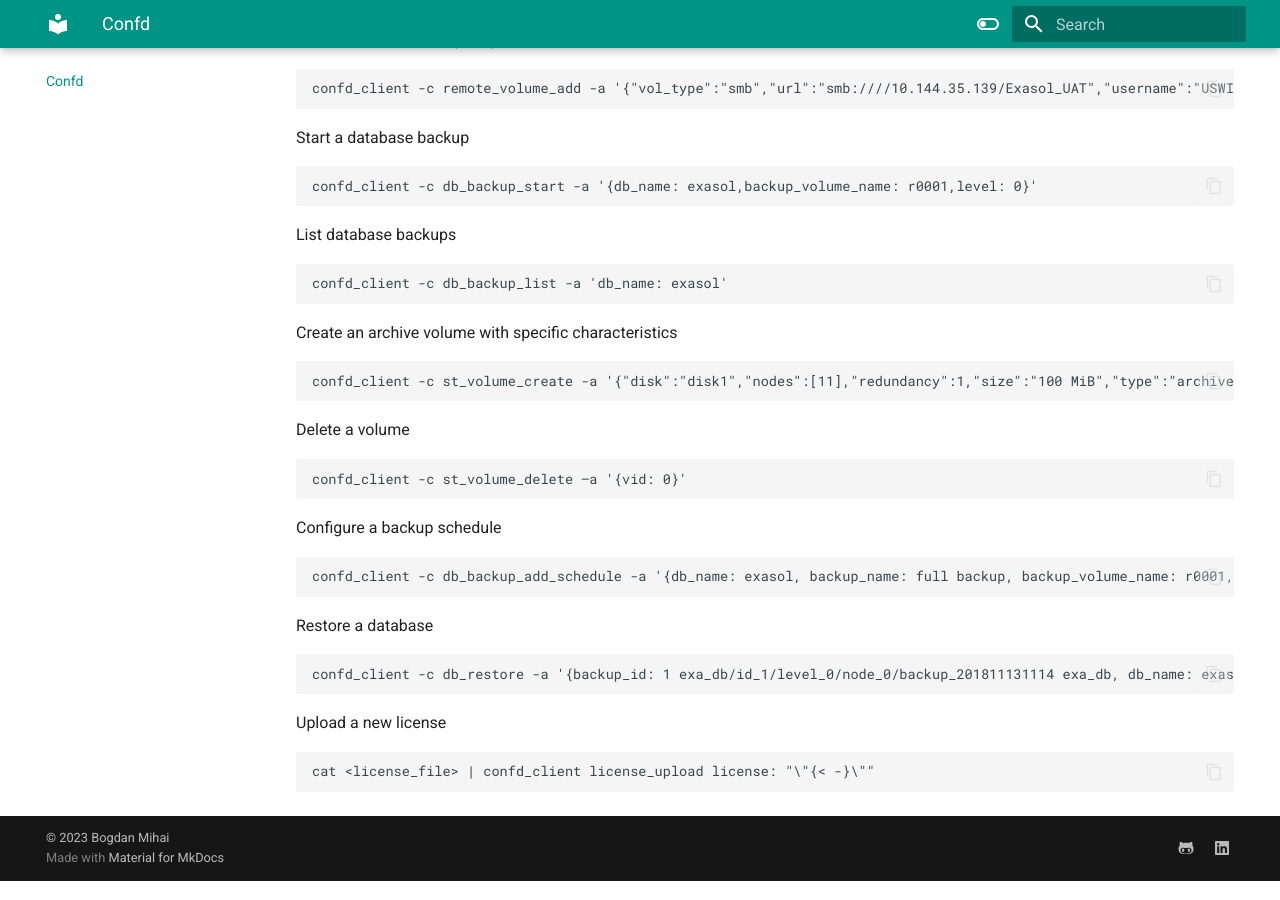
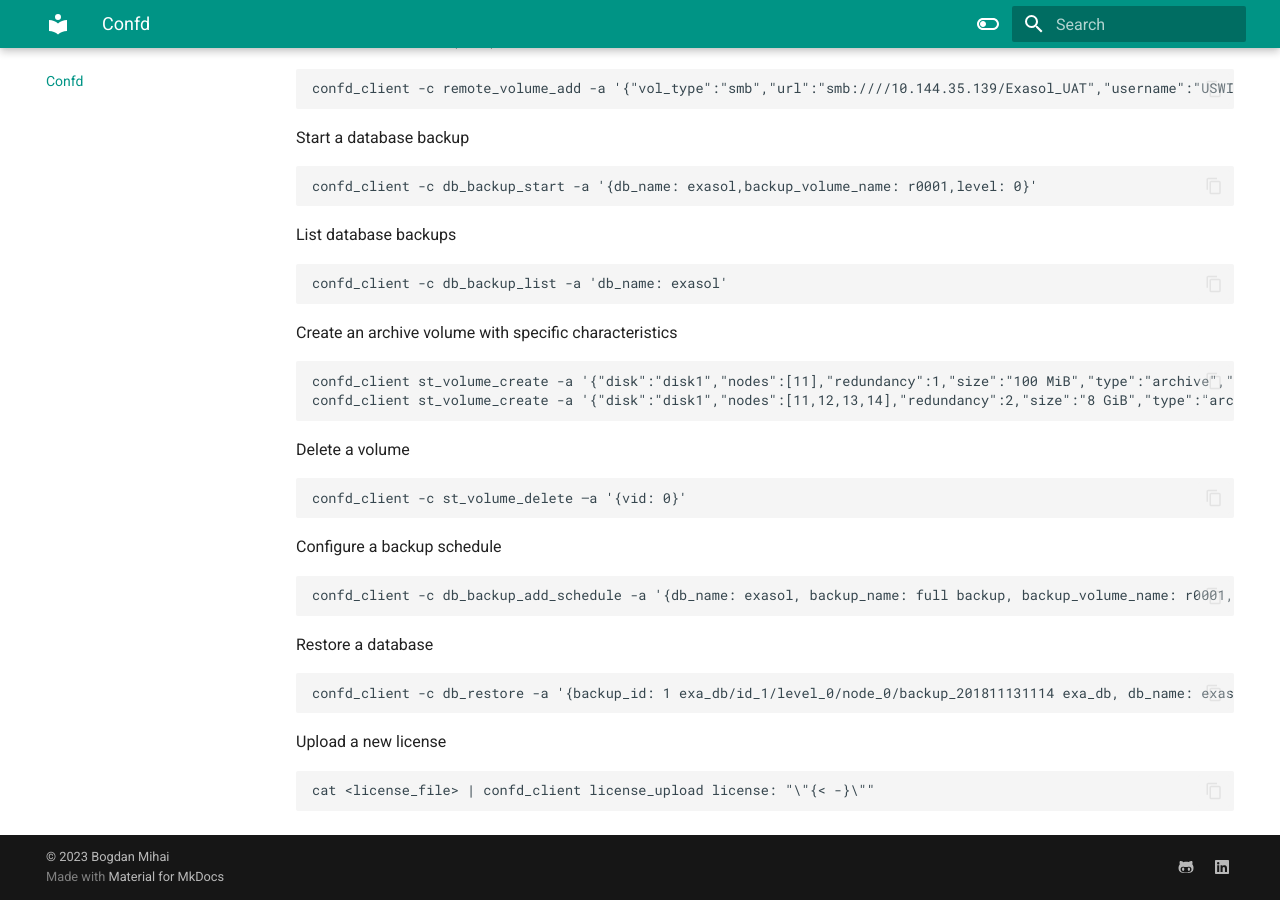
Before and after one commit to b-mihai/exasol-docs, an MkDocs documentation site: the page built from docs/Confd.md, in a window 1280 px wide and 900 px high, scrolled down 884 px. Built offline with MkDocs 1.6.1 and Material for MkDocs 9.7.7, drawn with Linux system fonts in a browser that asks for light colours.

Commit message:
Update Confd.md

````diff
--- a/docs/Confd.md
+++ b/docs/Confd.md
@@ -42,7 +42,8 @@ confd_client -c db_backup_list -a 'db_name: exasol'
 ```
 Create an archive volume with specific characteristics
 ```
-confd_client -c st_volume_create -a '{"disk":"disk1","nodes":[11],"redundancy":1,"size":"100 MiB","type":"archive","owner":[500, 500],"name":"test_archive"}'
+confd_client st_volume_create -a '{"disk":"disk1","nodes":[11],"redundancy":1,"size":"100 MiB","type":"archive","owner":[500, 500],"name":"test_archive"}'
+confd_client st_volume_create -a '{"disk":"disk1","nodes":[11,12,13,14],"redundancy":2,"size":"8 GiB","type":"archive","owner":[500, 500],"name":"archive"}'
 ```
 Delete a volume
 ```
````
